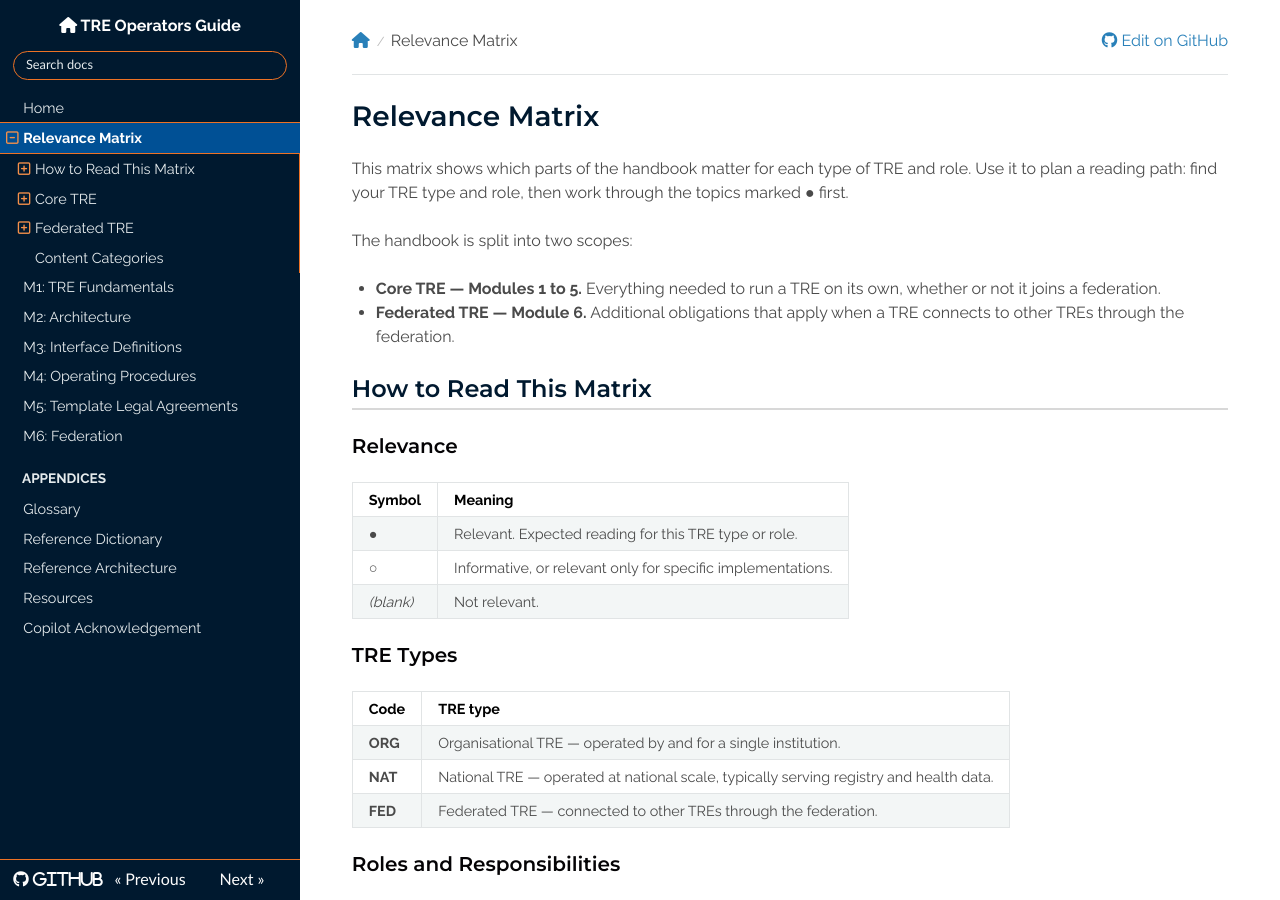
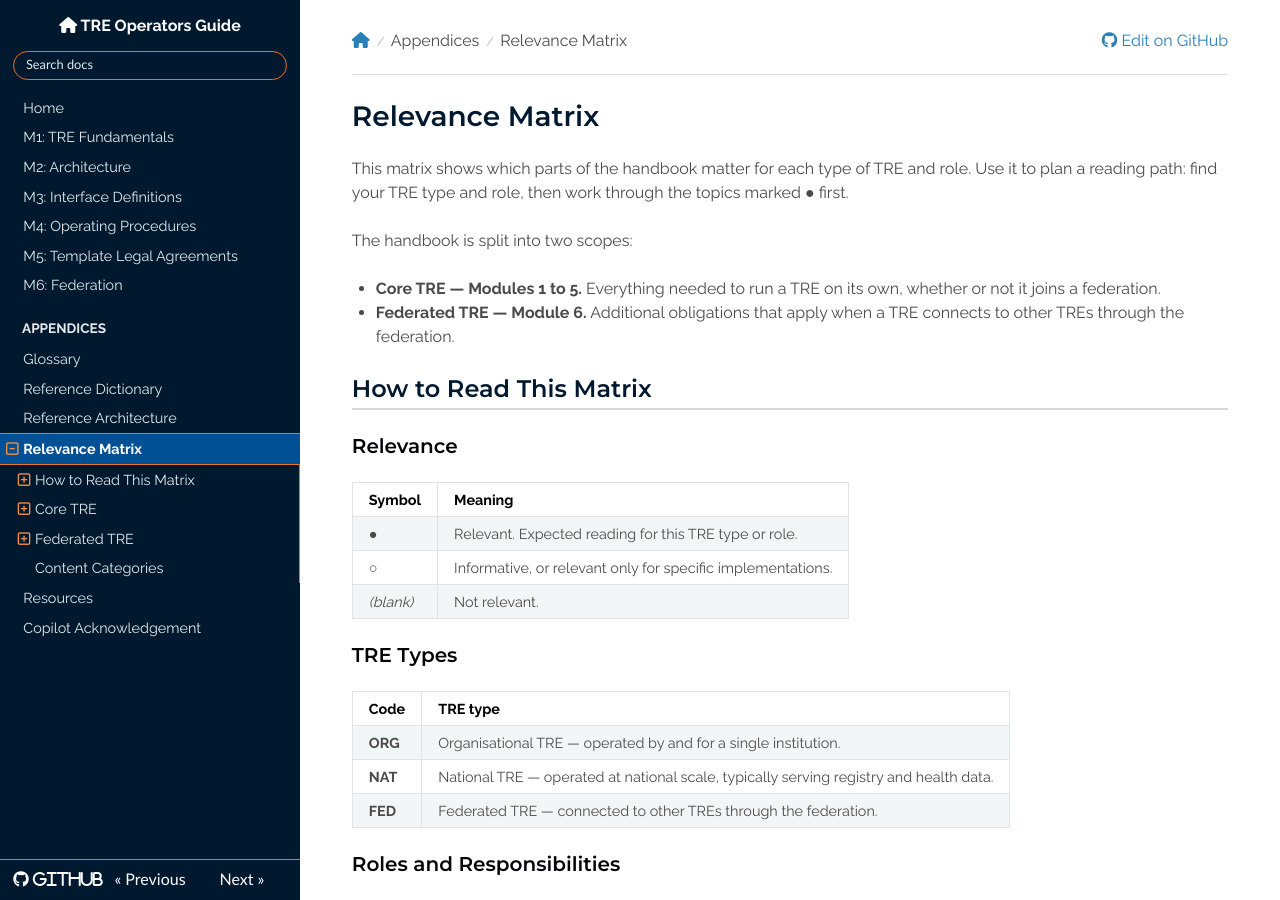
Before and after one commit to unioslo/tre-operators-docs, an MkDocs documentation site: the page built from docs/appendices/relevance-matrix.md, in a window 1280 px wide and 900 px high. Built offline with MkDocs 1.6.1, drawn with Linux system fonts in a browser that asks for light colours; nearby versions of some CDN libraries; some of the changed lines change nothing that is shown.

Commit message:
Reorganize Relevance Matrix documentation: move to appendices and update navigation

```diff
--- a/mkdocs.yml
+++ b/mkdocs.yml
@@ -21,7 +21,6 @@ extra_css:
 
 nav:
   - Home: index.md
-  - Relevance Matrix: relevance-matrix.md
   - "M1: TRE Fundamentals": fundamentals.md
   - "M2: Architecture": modules/architecture/index.md
   - "M3: Interface Definitions": modules/interfaces/index.md
@@ -32,5 +31,6 @@ nav:
       - Glossary: appendices/glossary.md
       - Reference Dictionary: appendices/reference-terminology-dictionary.md
       - Reference Architecture: appendices/reference-architecture.md
+      - Relevance Matrix: appendices/relevance-matrix.md
       - Resources: appendices/resources.md
       - Copilot Acknowledgement: appendices/copilot-acknowledgement.md
```
Also changed, not shown: docs/appendices/relevance-matrix.md (renamed from docs/relevance-matrix.md).
